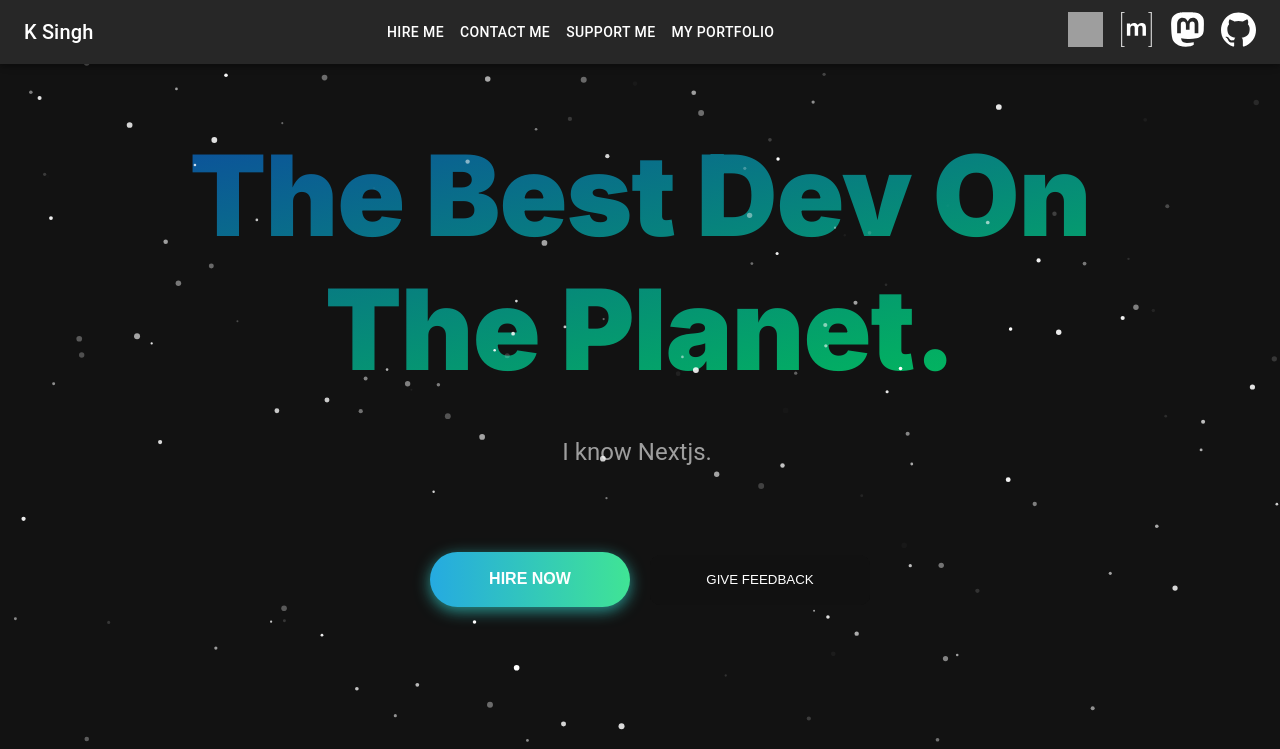
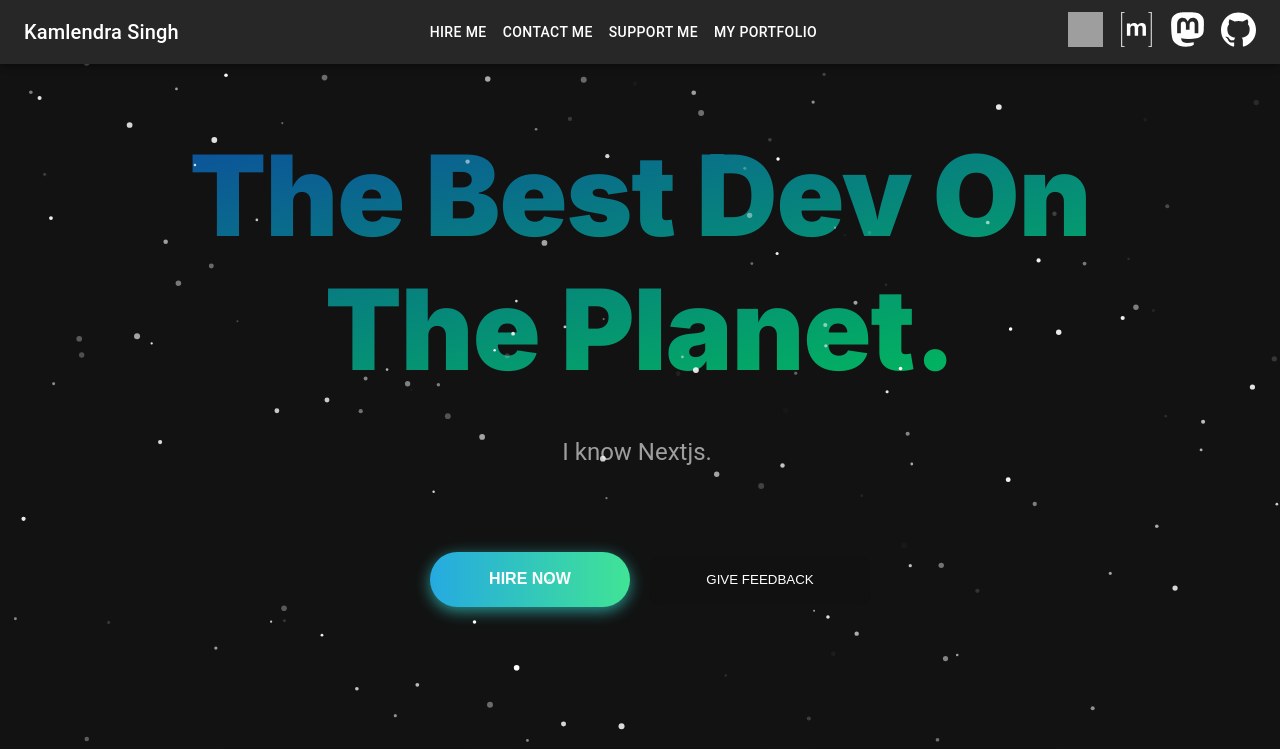
Before and after one commit to kamlendras/kamlendras.github.io, a Next.js app: page / in a window 1280 px wide. Shown: the top 749 px of the page. Built offline with nearby package versions, Linux system fonts and the light colour scheme; grey boxes are pictures that could not be loaded.

Commit message:
Update appbar.js

```diff
--- a/src/app/components/appbar.js
+++ b/src/app/components/appbar.js
@@ -41,7 +41,7 @@ function DrawerAppBar(props) {
     <Box onClick={handleDrawerToggle} sx={{ textAlign: "center" }}>
       <ThemeProvider theme={darkTheme}>
       <Typography variant="h6" sx={{ my: 2 }}>
-        K Singh
+        Kamlendra Singh
       </Typography>
       <Divider />
       <List>
@@ -101,7 +101,7 @@ function DrawerAppBar(props) {
               component="div"
               sx={{ flexGrow: 1, display: {sm: "block" } }}
             >
-              K Singh
+              Kamlendra Singh
             </Typography>
             <Box sx={{ flexGrow: 1, display: { xs: "none", md: "flex" } }}>
               <Link href="#hire">
```
